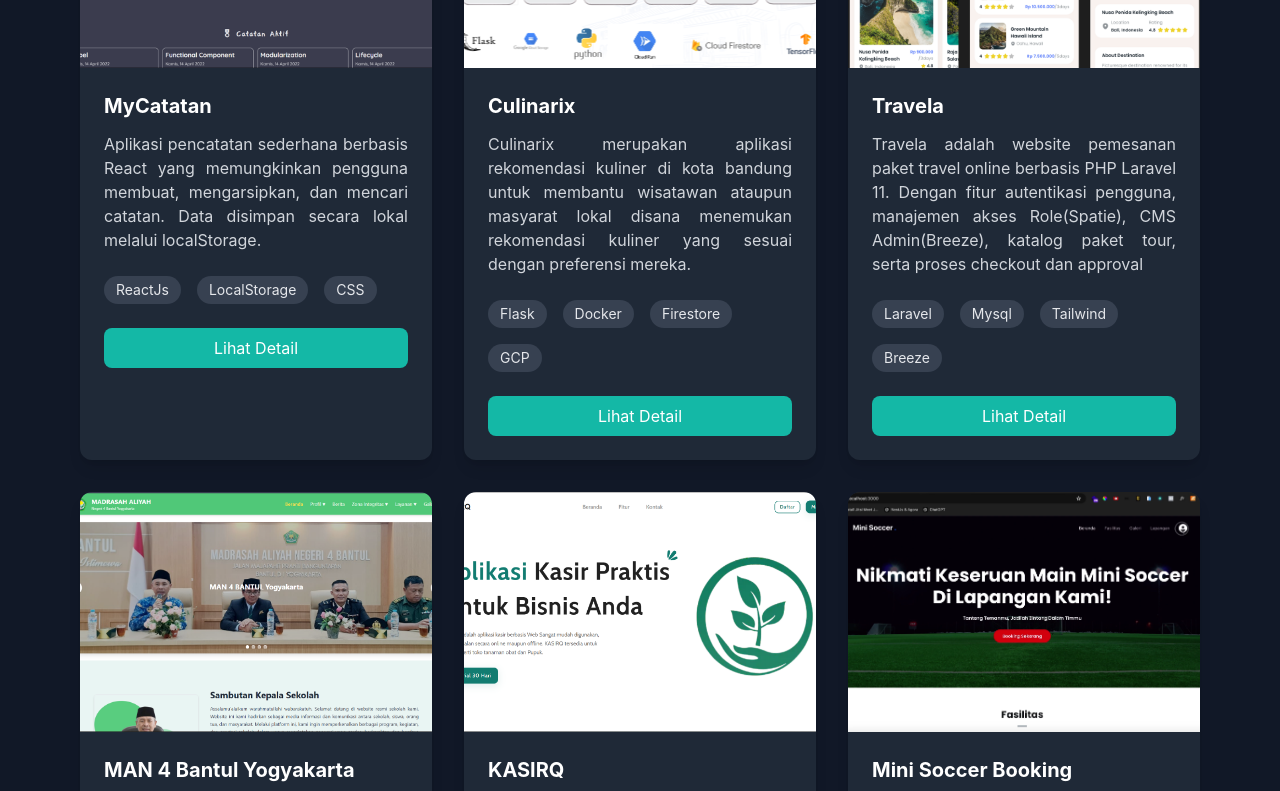
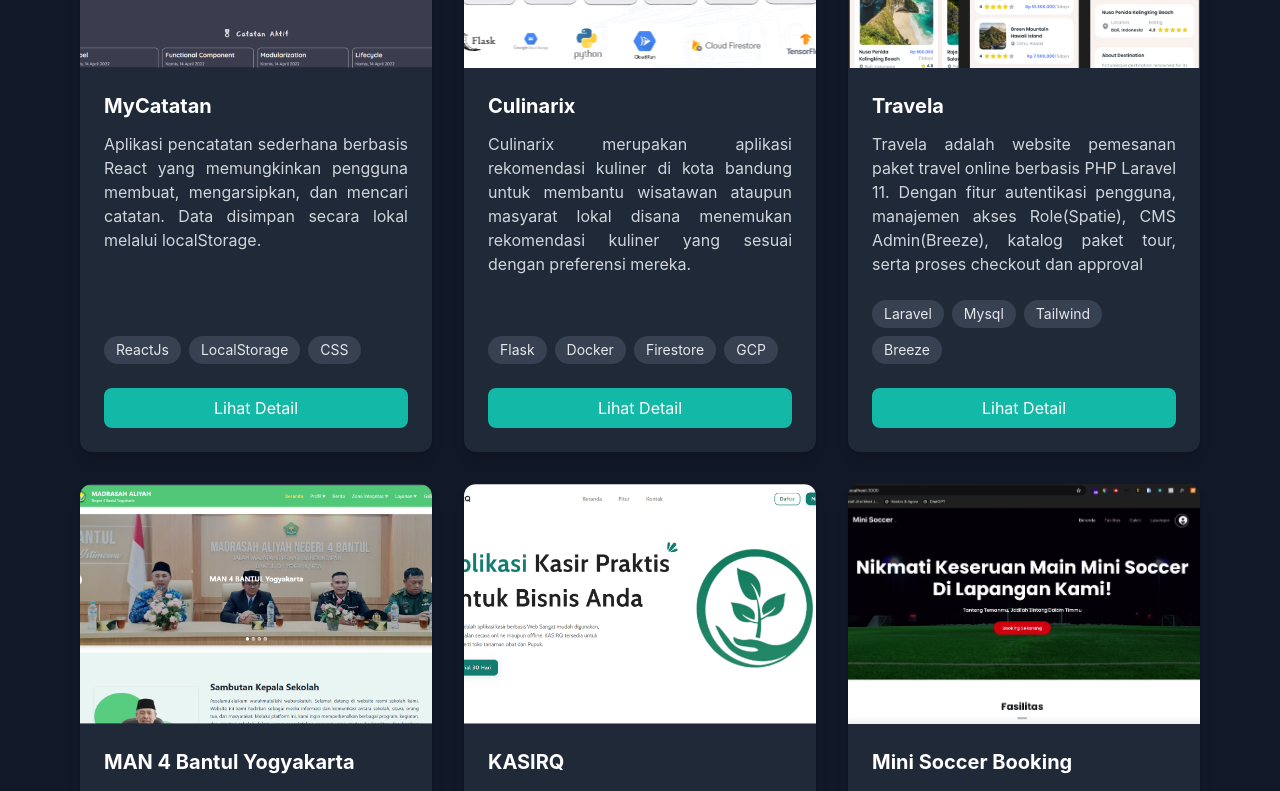
Before and after one commit to alghoziii/portofolio-x, a Next.js app: page / in a window 1280 px wide. Shown: the part 2800-3591 px from the top of the page. Built offline with nearby package versions, Linux system fonts and the light colour scheme.

Commit message:
Update index.js

```diff
--- a/pages/index.js
+++ b/pages/index.js
@@ -329,13 +329,14 @@ export default function Home() {
           <div className="container mx-auto px-4">
             <h3 className="text-3xl py-1 text-teal-600 dark:text-teal-400 text-center mb-12">Portfolio</h3>
 
-            <div className="grid grid-cols-1 md:grid-cols-2 lg:grid-cols-3 gap-8">
+              <div className="grid grid-cols-1 md:grid-cols-2 lg:grid-cols-3 gap-8">
               {portfolioData.map((item, index) => (
                 <div
                   key={index}
-                  className="bg-white dark:bg-gray-800 rounded-xl shadow-lg overflow-hidden hover:shadow-xl transition-shadow duration-300"
+                  className="flex flex-col bg-white dark:bg-gray-800 rounded-xl shadow-lg overflow-hidden hover:shadow-xl transition-shadow duration-300 h-full"
                   data-aos="fade-up"
                 >
+                  {/* Gambar */}
                   <div className="relative h-60 w-full overflow-hidden">
                     <img
                       src={item.image}
@@ -343,12 +344,19 @@ export default function Home() {
                       className="w-full h-full object-cover transition-transform duration-500 hover:scale-110"
                     />
                   </div>
-                  <div className="p-6">
-                    <h4 className="text-xl font-bold text-gray-800 dark:text-white mb-3">{item.title}</h4>
-                    <p className="text-gray-600 dark:text-gray-300 mb-6 text-justify">{item.desc}</p>
 
-                    {/* Unique Tech Stack for Each Project */}
-                    <div className="flex flex-wrap gap-4 mb-6">
+                  {/* Konten */}
+                  <div className="flex flex-col flex-grow p-6">
+                    <h4 className="text-xl font-bold text-gray-800 dark:text-white mb-3">
+                      {item.title}
+                    </h4>
+
+                    <p className="text-gray-600 dark:text-gray-300 mb-6 text-justify flex-grow">
+                      {item.desc}
+                    </p>
+
+                    {/* Tech stack */}
+                    <div className="flex flex-wrap gap-2 mb-6">
                       {item.techStack?.map((tech, i) => (
                         <span
                           key={i}
@@ -359,11 +367,12 @@ export default function Home() {
                       ))}
                     </div>
 
+                    {/* Tombol selalu di bawah */}
                     <a
                       href={item.view || item.demo || '#'}
                       target="_blank"
                       rel="noopener noreferrer"
-                      className="block w-full bg-teal-500 hover:bg-teal-600 text-white text-center py-2 px-4 rounded-lg transition-colors duration-300"
+                      className="mt-auto block w-full bg-teal-500 hover:bg-teal-600 text-white text-center py-2 px-4 rounded-lg transition-colors duration-300"
                     >
                       Lihat Detail
                     </a>
```
